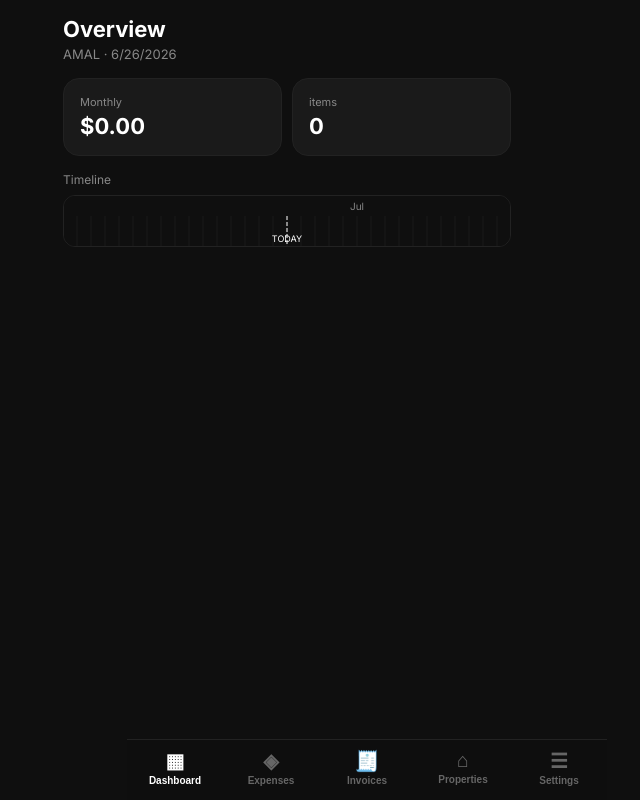
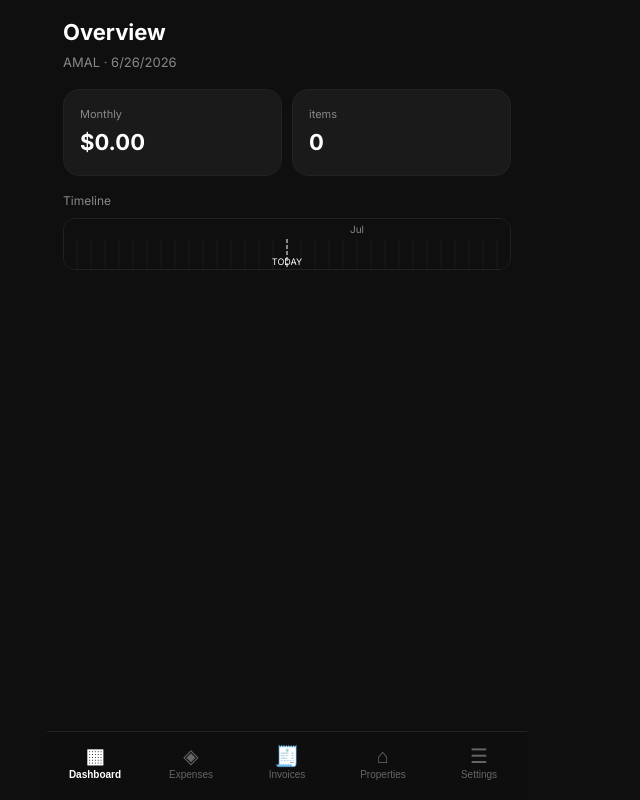
Before and after one commit to naifAlbalawi/AMAL, a React (Vite) app: page / in a window 1280 px wide. Shown: the whole page, without its empty margins (353-993 px from the left). Built offline with nearby package versions, Linux system fonts and the light colour scheme.

Commit message:
Add files via upload

```diff
--- a/src/App.jsx
+++ b/src/App.jsx
@@ -11,7 +11,7 @@ import { Toast } from "./components/Toast";
 function AppShell() {
   const [page, setPage] = useState("dashboard");
   const [moreOpen, setMoreOpen] = useState(false);
-  const { toast, state } = useApp();
+  const { toast } = useApp();
   const rtl = isRTL();
 
   useEffect(() => { loadLang(); }, []);
@@ -21,7 +21,7 @@ function AppShell() {
     { id: "expenses", icon: "◈", label: t("expenses") },
     { id: "invoices", icon: "🧾", label: t("invoices") },
     { id: "parents", icon: "⌂", label: t("parents") },
-    { id: "more", icon: "☰", label: t("settings") },
+    { id: "settings", icon: "☰", label: t("settings") },
   ];
 
   const renderPage = () => {
@@ -36,30 +36,65 @@ function AppShell() {
   };
 
   return (
-    <div style={{ maxWidth: 480, margin: "0 auto", minHeight: "100vh", background: "#0F0F0F", position: "relative", paddingBottom: 80, direction: rtl ? "rtl" : "ltr" }}>
-      <div style={{ padding: 16 }}>{renderPage()}</div>
+    <div style={{
+      maxWidth: 480,
+      margin: "0 auto",
+      minHeight: "100vh",
+      background: "#0F0F0F",
+      position: "relative",
+      paddingBottom: 90,
+      direction: rtl ? "rtl" : "ltr",
+      overflowX: "hidden"
+    }}>
+      <div style={{ padding: "16px 16px 0" }}>{renderPage()}</div>
 
-      <nav style={{ position: "fixed", bottom: 0, left: 0, right: 0, background: "rgba(15,15,15,0.95)", backdropFilter: "blur(12px)", borderTop: "1px solid #222", display: "flex", justifyContent: "space-around", padding: "8px 0", zIndex: 100, maxWidth: 480, margin: "0 auto", left: "50%", transform: "translateX(-50%)" }}>
+      <nav style={{
+        position: "fixed",
+        bottom: 0,
+        left: "50%",
+        transform: "translateX(-50%)",
+        width: "100%",
+        maxWidth: 480,
+        background: "rgba(15,15,15,0.95)",
+        backdropFilter: "blur(12px)",
+        borderTop: "1px solid #222",
+        display: "flex",
+        justifyContent: "space-around",
+        alignItems: "center",
+        padding: "6px 0 12px",
+        zIndex: 100,
+        boxSizing: "border-box"
+      }}>
         {NAV.map(item => {
-          const active = page === item.id || (item.id === "more" && moreOpen);
+          const active = page === item.id;
           return (
-            <button key={item.id} onClick={() => { if (item.id === "more") { setMoreOpen(!moreOpen); } else { setPage(item.id); setMoreOpen(false); } }}
-              style={{ background: "none", border: "none", color: active ? "#fff" : "#666", display: "flex", flexDirection: "column", alignItems: "center", gap: 2, fontSize: 10, fontWeight: 600, cursor: "pointer", flex: 1 }}>
-              <span style={{ fontSize: 20 }}>{item.icon}</span>
-              <span>{item.label}</span>
+            <button
+              key={item.id}
+              onClick={() => { setPage(item.id); setMoreOpen(false); }}
+              style={{
+                background: "none",
+                border: "none",
+                color: active ? "#fff" : "#666",
+                display: "flex",
+                flexDirection: "column",
+                alignItems: "center",
+                justifyContent: "center",
+                gap: 3,
+                fontSize: 11,
+                fontWeight: active ? 700 : 500,
+                cursor: "pointer",
+                flex: 1,
+                padding: "4px 0",
+                minHeight: 50,
+                lineHeight: 1.2
+              }}
+            >
+              <span style={{ fontSize: 20, lineHeight: 1 }}>{item.icon}</span>
+              <span style={{ whiteSpace: "nowrap", fontSize: 10 }}>{item.label}</span>
             </button>
           );
         })}
       </nav>
-
-      {moreOpen && (
-        <>
-          <div onClick={() => setMoreOpen(false)} style={{ position: "fixed", inset: 0, zIndex: 140, background: "transparent" }} />
-          <div style={{ position: "fixed", bottom: 70, right: rtl ? "auto" : 16, left: rtl ? 16 : "auto", zIndex: 150, background: "#1a1a1a", border: "1px solid #333", borderRadius: 16, padding: 8, minWidth: 180, boxShadow: "0 10px 30px rgba(0,0,0,0.5)" }}>
-            <button onClick={() => { setPage("settings"); setMoreOpen(false); }} style={{ width: "100%", textAlign: "start", padding: "12px 16px", background: "none", border: "none", color: "#fff", fontSize: 14, borderRadius: 10 }}>{t("settings")}</button>
-          </div>
-        </>
-      )}
 
       {toast && <Toast message={toast.message} type={toast.type} />}
     </div>
--- a/src/index.css
+++ b/src/index.css
@@ -1,15 +1,71 @@
-* { -webkit-font-smoothing: antialiased; -moz-osx-font-smoothing: grayscale; box-sizing: border-box; }
+* {
+  -webkit-font-smoothing: antialiased;
+  -moz-osx-font-smoothing: grayscale;
+  box-sizing: border-box;
+  margin: 0;
+  padding: 0;
+}
+
 [draggable="true"] { -webkit-user-drag: element; }
-* { scroll-behavior: smooth; }
-::-webkit-scrollbar { width: 0px; background: transparent; }
-button, [role="button"] { min-height: 44px; min-width: 44px; touch-action: manipulation; }
-body { overscroll-behavior-y: none; background: #0F0F0F; color: #fff; }
 
-@keyframes fadeIn { from { opacity: 0; transform: translateY(8px); } to { opacity: 1; transform: translateY(0); } }
+html { scroll-behavior: smooth; }
+
+body {
+  overscroll-behavior-y: none;
+  background: #0F0F0F;
+  color: #fff;
+  font-family: 'Inter', system-ui, -apple-system, sans-serif;
+  line-height: 1.5;
+}
+
+[dir="rtl"] body {
+  font-family: 'Tajawal', system-ui, sans-serif;
+}
+
+[dir="rtl"] {
+  text-align: right;
+}
+
+::-webkit-scrollbar {
+  width: 0px;
+  height: 0px;
+  background: transparent;
+}
+
+button, [role="button"] {
+  min-height: 44px;
+  min-width: 44px;
+  touch-action: manipulation;
+}
+
+input, select, textarea {
+  font-family: inherit;
+  outline: none;
+}
+
+input:focus, select:focus, textarea:focus {
+  border-color: #3B5BDB !important;
+}
+
+@keyframes fadeIn {
+  from { opacity: 0; transform: translateY(8px); }
+  to { opacity: 1; transform: translateY(0); }
+}
+
 .animate-fade-in { animation: fadeIn 0.25s ease-out; }
-@keyframes slideUp { from { transform: translateY(100%); } to { transform: translateY(0); } }
+
+@keyframes slideUp {
+  from { transform: translateY(100%); }
+  to { transform: translateY(0); }
+}
+
 .animate-slide-up { animation: slideUp 0.3s cubic-bezier(0.16, 1, 0.3, 1); }
 
-input, select, textarea { font-family: inherit; }
-[dir="rtl"] .input-row { flex-direction: row-reverse; }
-[dir="rtl"] .nav-item { flex-direction: column; }
+/* Hide scrollbar for tag pills */
+.hide-scrollbar {
+  -ms-overflow-style: none;
+  scrollbar-width: none;
+}
+.hide-scrollbar::-webkit-scrollbar {
+  display: none;
+}
```
